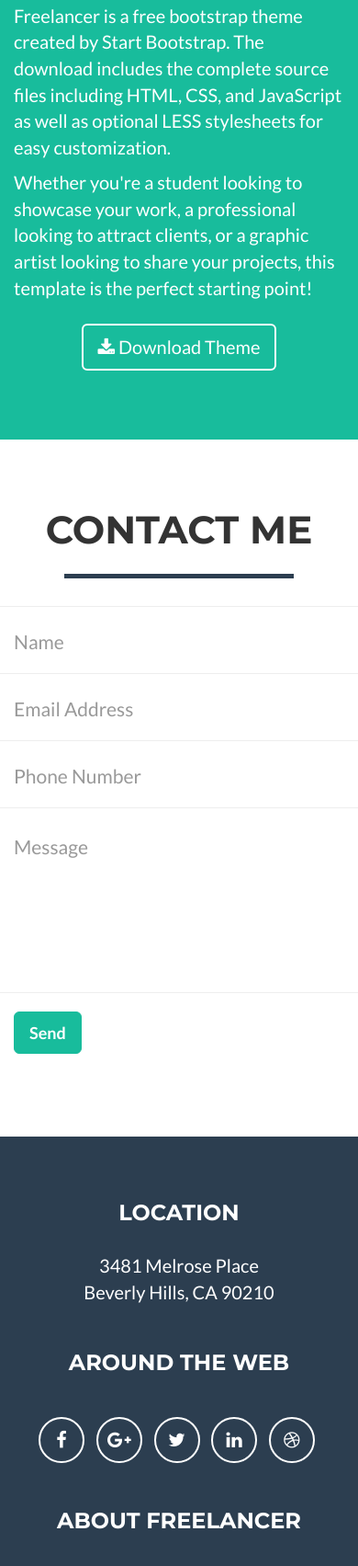
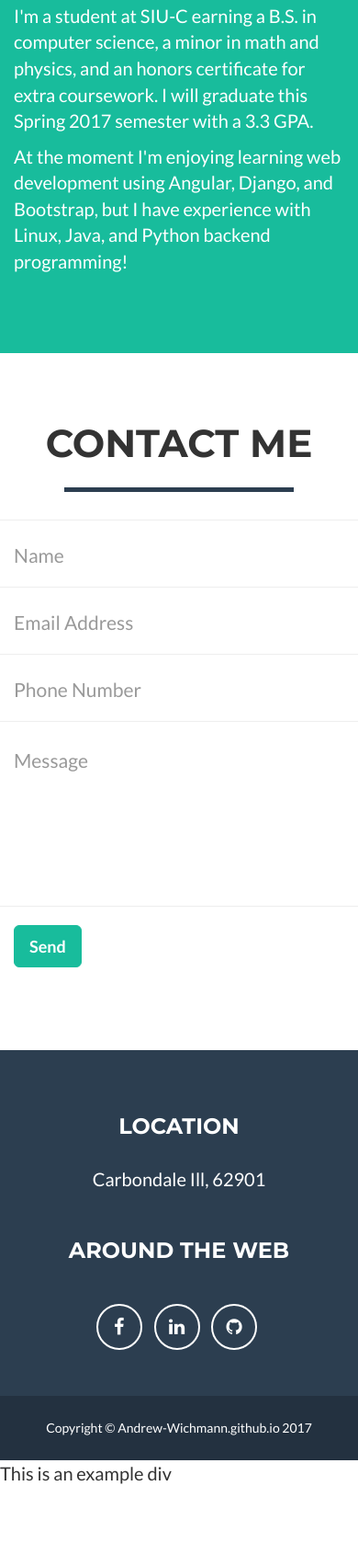
Before and after one commit to Andrew-Wichmann/Andrew-Wichmann.github.io, a website: page index.html in a window 390 px wide. Shown: the part 2735-4438 px from the top of the page at 92% size. After the commit the page ends 4362 px from the top, so only its background shows below. Drawn offline with nearby package versions, Linux system fonts and the light colour scheme.

```diff
--- a/index.html
+++ b/index.html
@@ -171,15 +171,10 @@
             </div>
             <div class="row">
                 <div class="col-lg-4 col-lg-offset-2">
-                    <p>Freelancer is a free bootstrap theme created by Start Bootstrap. The download includes the complete source files including HTML, CSS, and JavaScript as well as optional LESS stylesheets for easy customization.</p>
+                    <p>I'm a student at SIU-C earning a B.S. in computer science, a minor in math and physics, and an honors certificate for extra coursework. I will graduate this Spring 2017 semester with a 3.3 GPA.</p>
                 </div>
                 <div class="col-lg-4">
-                    <p>Whether you're a student looking to showcase your work, a professional looking to attract clients, or a graphic artist looking to share your projects, this template is the perfect starting point!</p>
-                </div>
-                <div class="col-lg-8 col-lg-offset-2 text-center">
-                    <a href="#" class="btn btn-lg btn-outline">
-                        <i class="fa fa-download"></i> Download Theme
-                    </a>
+                    <p>At the moment I'm enjoying learning web development using Angular, Django, and Bootstrap, but I have experience with Linux, Java, and Python backend programming!</p>
                 </div>
             </div>
         </div>
@@ -245,34 +240,23 @@
         <div class="footer-above">
             <div class="container">
                 <div class="row">
-                    <div class="footer-col col-md-4">
+                    <div class="footer-col col-md-6">
                         <h3>Location</h3>
-                        <p>3481 Melrose Place
-                            <br>Beverly Hills, CA 90210</p>
+                        <p>Carbondale Ill, 62901</p>
                     </div>
-                    <div class="footer-col col-md-4">
+                    <div class="footer-col col-md-6">
                         <h3>Around the Web</h3>
                         <ul class="list-inline">
                             <li>
-                                <a href="#" class="btn-social btn-outline"><span class="sr-only">Facebook</span><i class="fa fa-fw fa-facebook"></i></a>
+                                <a href="https://www.facebook.com/AndrewWichmann" class="btn-social btn-outline"><span class="sr-only">Facebook</span><i class="fa fa-fw fa-facebook"></i></a>
                             </li>
                             <li>
-                                <a href="#" class="btn-social btn-outline"><span class="sr-only">Google Plus</span><i class="fa fa-fw fa-google-plus"></i></a>
+                                <a href="https://www.linkedin.com/in/andrew-wichmann-52626364/" class="btn-social btn-outline"><span class="sr-only">Linked In</span><i class="fa fa-fw fa-linkedin"></i></a>
                             </li>
                             <li>
-                                <a href="#" class="btn-social btn-outline"><span class="sr-only">Twitter</span><i class="fa fa-fw fa-twitter"></i></a>
-                            </li>
-                            <li>
-                                <a href="#" class="btn-social btn-outline"><span class="sr-only">Linked In</span><i class="fa fa-fw fa-linkedin"></i></a>
-                            </li>
-                            <li>
-                                <a href="#" class="btn-social btn-outline"><span class="sr-only">Dribble</span><i class="fa fa-fw fa-dribbble"></i></a>
+                                <a href="https://github.com/Andrew-Wichmann" class="btn-social btn-outline"><span class="sr-only">GitHub</span><i class="fa fa-fw fa-github"></i></a>
                             </li>
                         </ul>
-                    </div>
-                    <div class="footer-col col-md-4">
-                        <h3>About Freelancer</h3>
-                        <p>Freelance is a free to use, open source Bootstrap theme created by <a href="http://startbootstrap.com">Start Bootstrap</a>.</p>
                     </div>
                 </div>
             </div>
@@ -281,7 +265,7 @@
             <div class="container">
                 <div class="row">
                     <div class="col-lg-12">
-                        Copyright &copy; Your Website 2016
+                        Copyright &copy; Andrew-Wichmann.github.io 2017
                     </div>
                 </div>
             </div>
@@ -518,12 +502,16 @@
             </div>
         </div>
     </div>
+    <div class="example">
+        <p>This is an example div</p>
+    </div>
+
 
     <!-- jQuery -->
     <script src="vendor/jquery/jquery.min.js"></script>
 
     <!-- Bootstrap Core JavaScript -->
-    <script src="vendor/bootstrap/js/bootstrap.min.js"></script>
+    <script src="vendor/bootstrap/js/bootstrap.js"></script>
 
     <!-- Plugin JavaScript -->
     <script src="https://cdnjs.cloudflare.com/ajax/libs/jquery-easing/1.3/jquery.easing.min.js"></script>
@@ -535,6 +523,8 @@
     <!-- Theme JavaScript -->
     <script src="js/freelancer.min.js"></script>
 
+    <!-- additional js -->
+    <script src="js/customeffects.js"></script>
 </body>
 
 </html>
--- a/less/creative.less
+++ b/less/creative.less
@@ -9,7 +9,7 @@
 }
 
 body {
-    .serif-font;
+
 }
 
 hr {
--- a/less/mixins.less
+++ b/less/mixins.less
@@ -1 +1,2 @@
 // Mixins
+@theme-success: #a50921;
```
